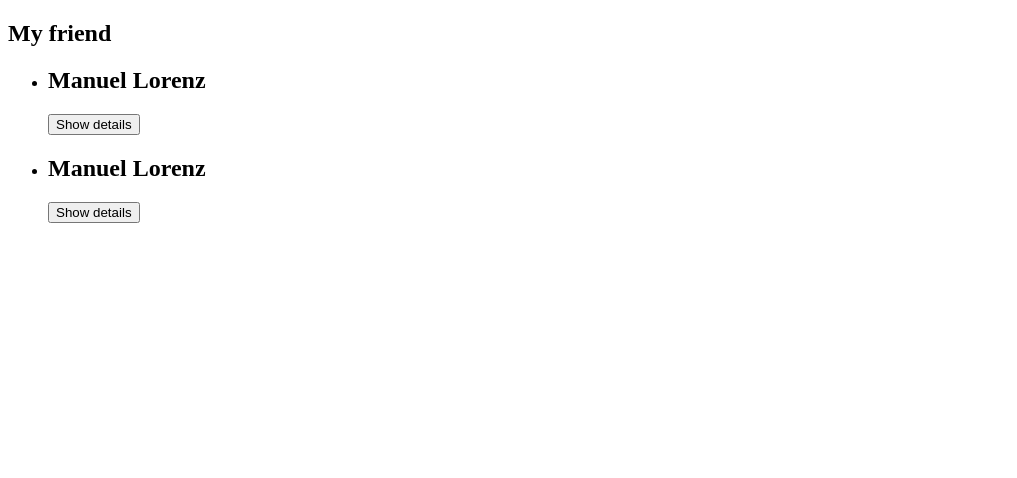
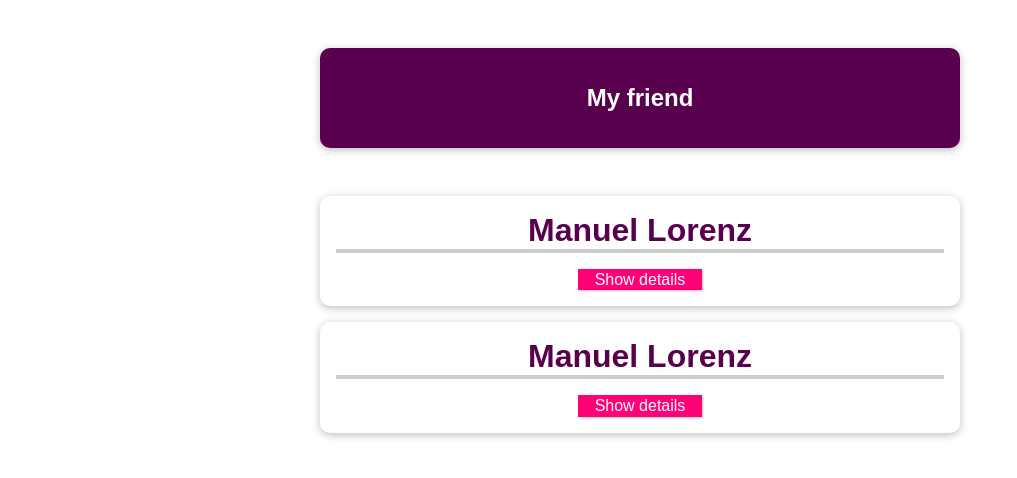
Before and after one commit to budahs/udemy-vue, a Vue app in the folder cli/9.1-01-a-new-vue-project/: page / in a window 1280 px wide. Shown: the top 478 px of the page, without its empty margins (0-1017 px from the left). Built offline with nearby package versions, Linux system fonts and the light colour scheme.

Commit message:
7.1-12 | Moving to CLI | Adding styles to project

```diff
--- a/cli/9.1-01-a-new-vue-project/src/App.vue
+++ b/cli/9.1-01-a-new-vue-project/src/App.vue
@@ -1,6 +1,7 @@
 <template>
     <section>
-        <h2>My friend</h2>
+        <header><h1>My friend</h1></header>
+
         <ul>
             <friend-contact></friend-contact>
             <friend-contact></friend-contact>
--- a/cli/9.1-01-a-new-vue-project/src/components/FriendContact.vue
+++ b/cli/9.1-01-a-new-vue-project/src/components/FriendContact.vue
@@ -30,3 +30,69 @@
     }
 }
 </script>
+
+<style>
+    * {
+  box-sizing: border-box;
+}
+
+html {
+  font-family: 'Jost', sans-serif;
+}
+
+body {
+  margin: 0;
+}
+
+header {
+  box-shadow: 0 2px 8px rgba(0, 0, 0, 0.26);
+  margin: 3rem auto;
+  border-radius: 10px;
+  padding: 1rem;
+  background-color: #58004d;
+  color: white;
+  text-align: center;
+  width: 90%;
+  max-width: 40rem;
+}
+
+#app ul {
+  margin: 0;
+  padding: 0;
+  list-style: none;
+}
+
+#app li {
+  box-shadow: 0 2px 8px rgba(0, 0, 0, 0.26);
+  margin: 1rem auto;
+  border-radius: 10px;
+  padding: 1rem;
+  text-align: center;
+  width: 90%;
+  max-width: 40rem;
+}
+
+#app h2 {
+  font-size: 2rem;
+  border-bottom: 4px solid #ccc;
+  color: #58004d;
+  margin: 0 0 1rem 0;
+}
+
+#app button {
+  font: inherit;
+  cursor: pointer;
+  border: 1px solid #ff0077;
+  background-color: #ff0077;
+  color: white;
+  padding: 0.05rem 1rem;
+  box-shadow: 1px 1px 2px rgba(0, 0, 0, 0.26);
+}
+
+#app button:hover,
+#app button:active {
+  background-color: #ec3169;
+  border-color: #ec3169;
+  box-shadow: 1px 1px 4px rgba(0, 0, 0, 0.26);
+}
+</style>
```
